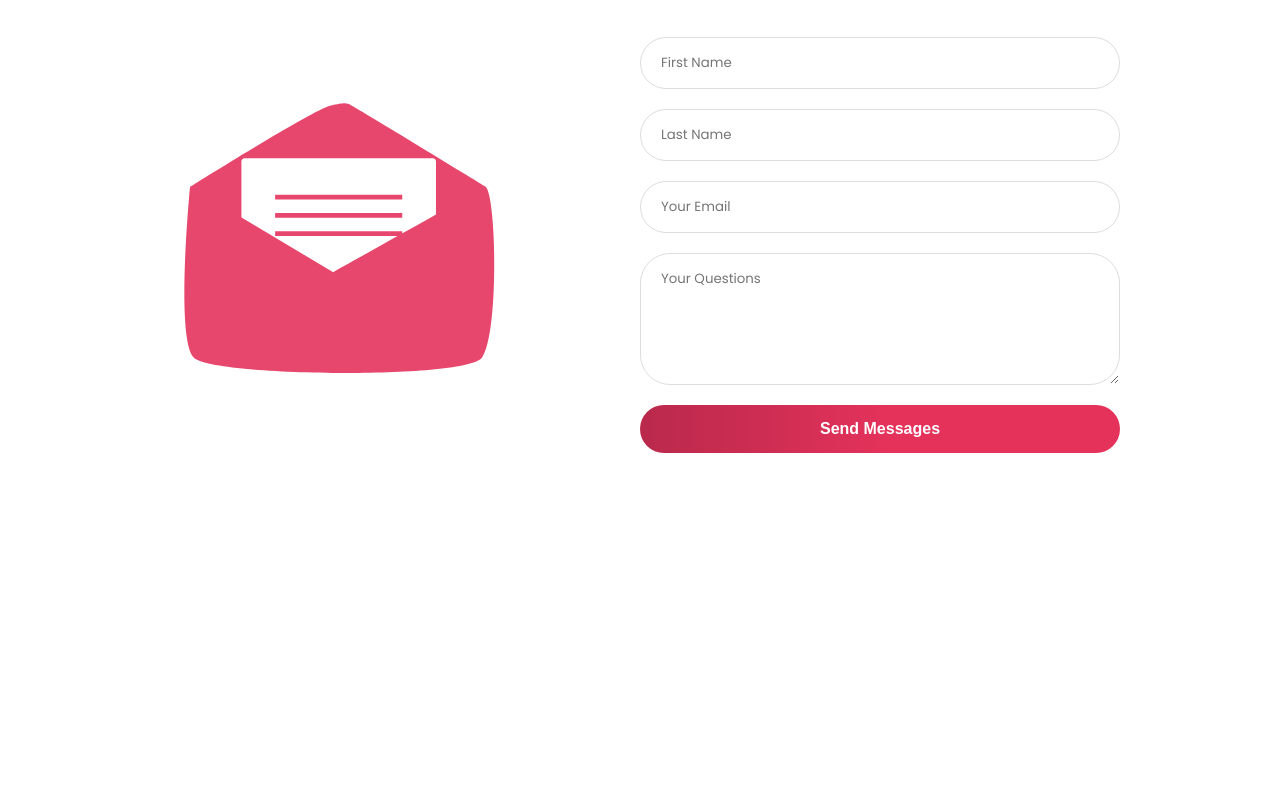
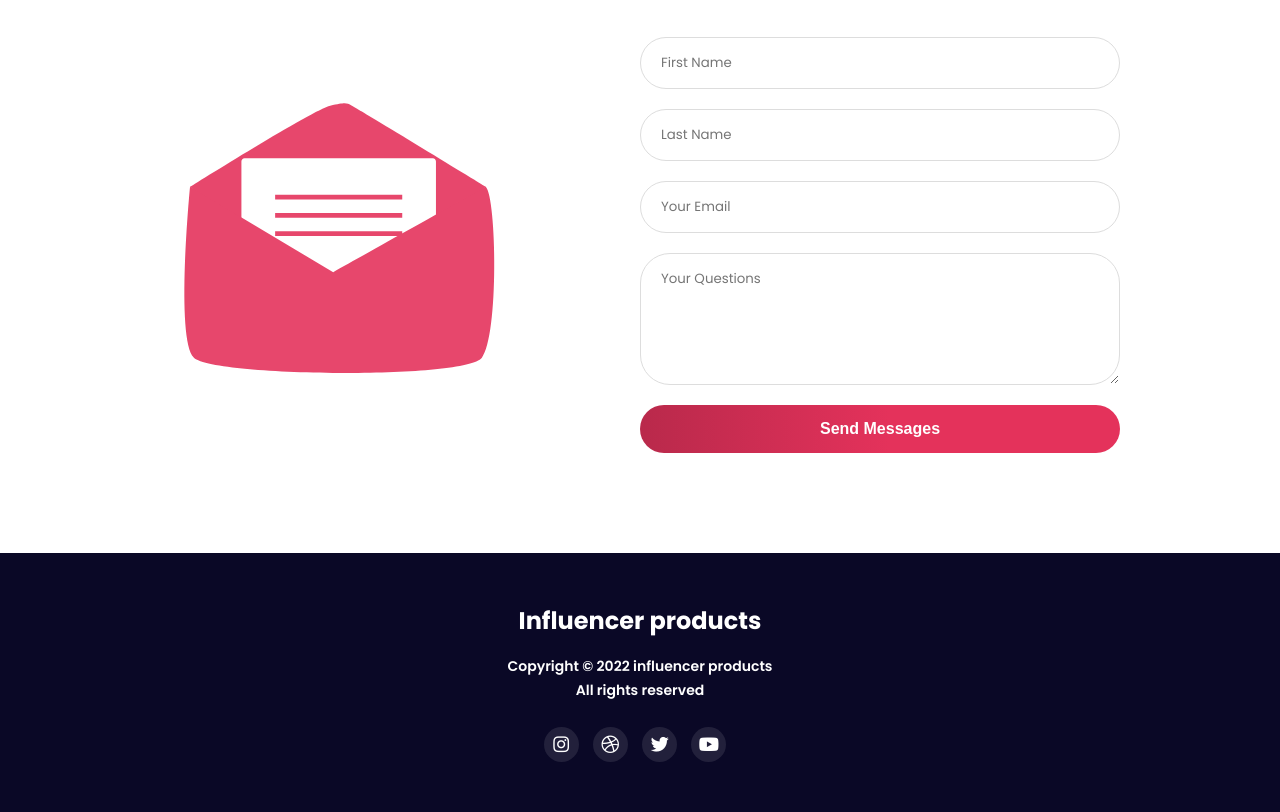
Before and after one commit to codingwizard-abid/influencer-products, a plain HTML site: page index.html in a window 1280 px wide. Shown: the part 2865-3677 px from the top of the page. Before the commit the page ends 3418 px from the top, so only its background shows below. Drawn offline with Linux system fonts and the light colour scheme.

Commit message:
last change

```diff
--- a/css/responsive.css
+++ b/css/responsive.css
@@ -160,6 +160,9 @@
       grid-row-gap: 15px;
    }
    /* products */
+   #products{
+      padding: 80px 0 50px;
+   }
    .products-wrap{
       grid-template-columns: 1fr;
    }
@@ -171,4 +174,8 @@
    .contact-title{
       font-size: 22px;
    }
+   /* footer */
+   .footer-content{
+      max-width: 100%;
+   }
 }
--- a/css/style.css
+++ b/css/style.css
@@ -286,3 +286,37 @@ input:active,textarea:active{
 .contact-form form button:hover{
    opacity: .9;
 }
+
+/* Footer area */
+#footer{
+   background-color: #0A0826;
+   color: #fff;
+   padding: 50px 0;
+}
+.footer-content{
+   max-width: 60%;
+   text-align: center;
+   margin: auto;
+}
+.footer-content h3{
+   font-size: 24px;
+   font-weight: 700;
+   line-height:36px;
+}
+.footer-content p{
+   font-size: 14px;
+   font-weight: 600;
+   line-height:24px;
+   margin: 15px 0 25px;
+}
+.social a{
+   background-color:#22203B;
+   width: 35px;
+   height: 35px;
+   line-height: 36px;
+   color: #fff;
+   font-size: 18px;
+   display: inline-block;
+   border-radius: 100px;
+   margin-right: 10px;
+}
--- a/index.html
+++ b/index.html
@@ -275,5 +275,20 @@
    </main>
 
    <!-- Footer start -->
+   <footer id="footer">
+      <div class="container">
+         <div class="footer-content">
+            <h3>Influencer products</h3>
+            <p>Copyright &copy; 2022 influencer products <br>All rights reserved</p>
+            <div class="social">
+               <a href="#"><i class="fab fa-instagram"></i></a>
+               <a href="#"><i class="fab fa-dribbble"></i></a>
+               <a href="#"><i class="fab fa-twitter"></i></a>
+               <a href="#"><i class="fab fa-youtube"></i></a>
+            </div>
+         </div>
+
+      </div>
+   </footer>
 </body>
 </html>
```
